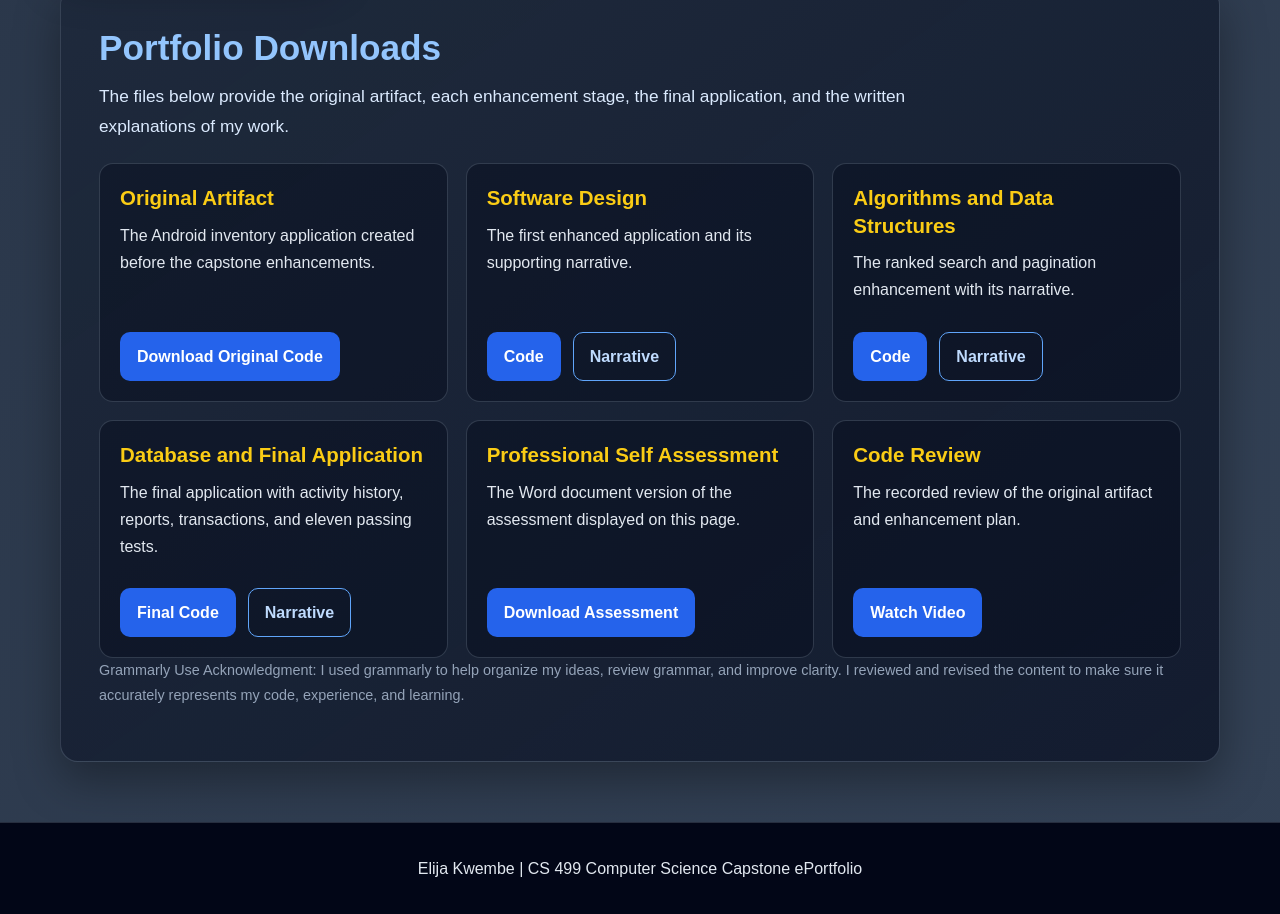
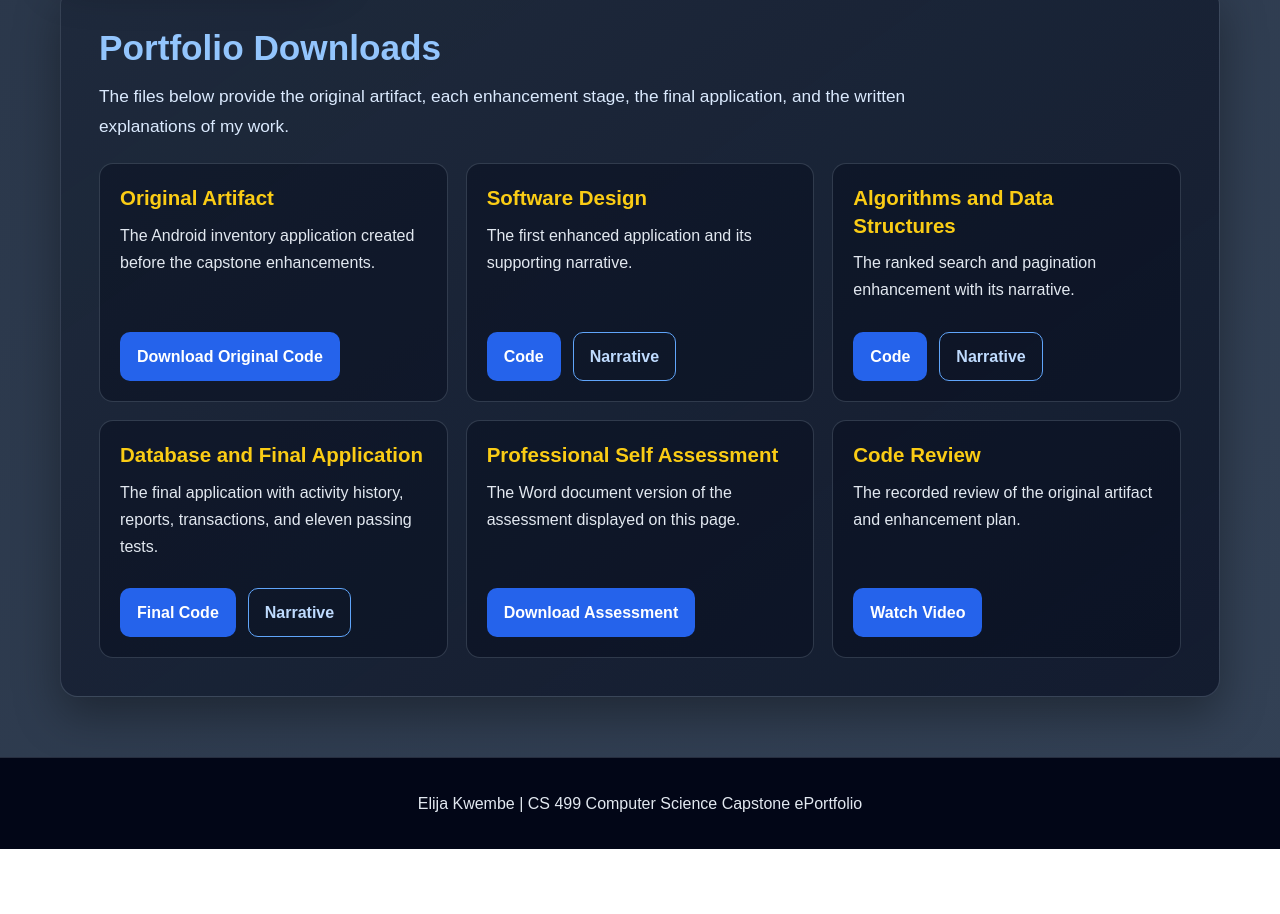
Before and after one commit to Elijahkend/GitHub-Portfolio, a plain HTML site: page index.html in a window 1280 px wide. Shown: the part 8831-9745 px from the top of the page. After the commit the page ends 9680 px from the top, so only its background shows below. Drawn offline with Linux system fonts and the light colour scheme.

Commit message:
Done update

```diff
--- a/index.html
+++ b/index.html
@@ -782,9 +782,6 @@
                 </article>
             </div>
 
-            <p class="small-note">
-                Grammarly Use Acknowledgment: I used grammarly to help organize my ideas, review grammar, and improve clarity. I reviewed and revised the content to make sure it accurately represents my code, experience, and learning.
-            </p>
         </section>
     </main>
 
```
